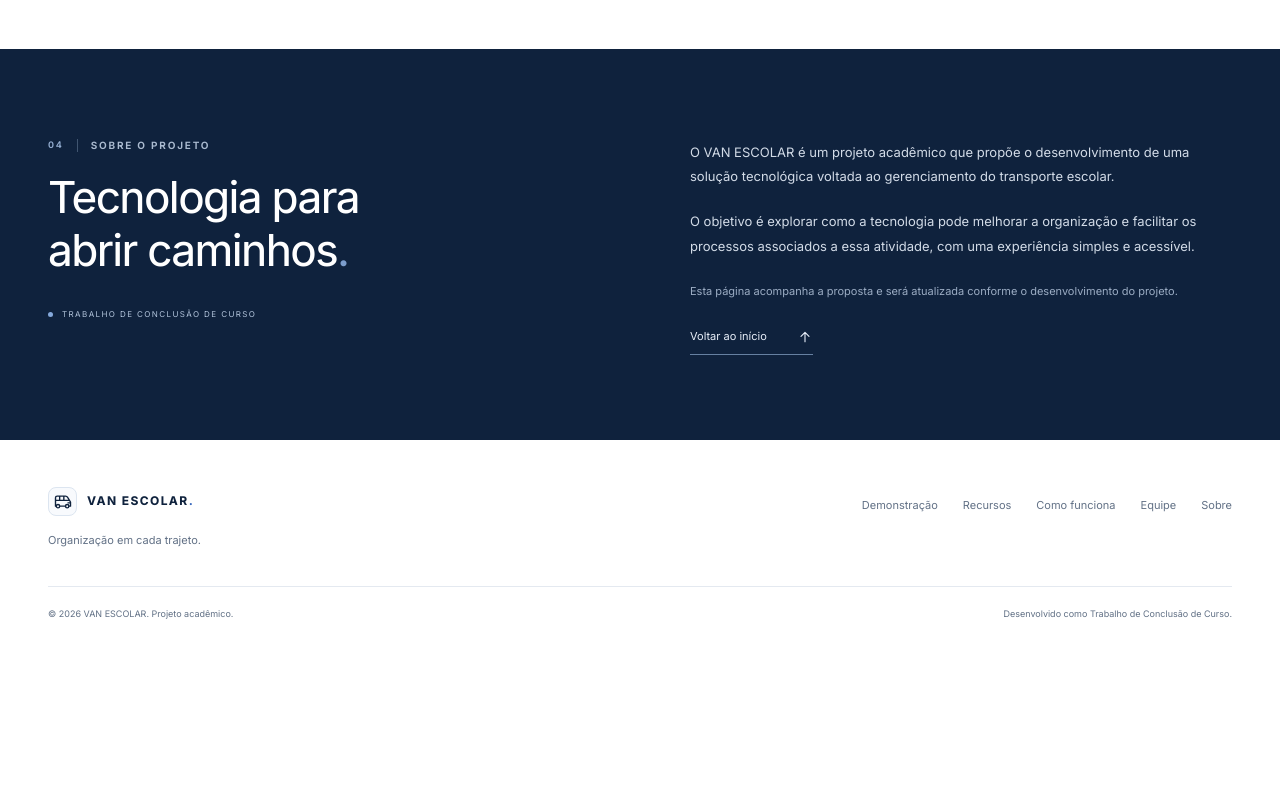
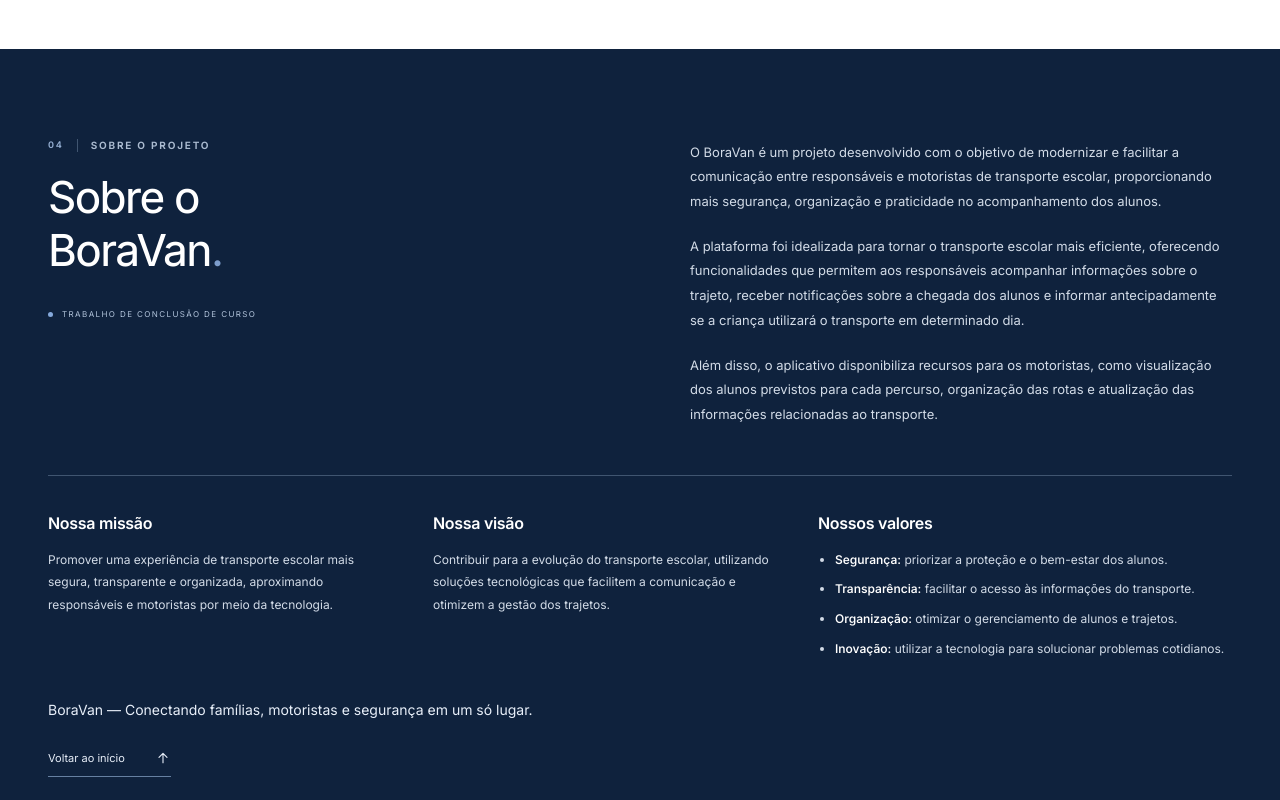
Before and after one commit to LuizHenrique008/site-institucional, a plain HTML site: page index.html in a window 1280 px wide. Shown: the part 2740-3540 px from the top of the page. Before the commit the page ends 3383 px from the top, so only its background shows below. Drawn offline with Linux system fonts and the light colour scheme.

Commit message:
Atualiza seção Sobre com apresentação do BoraVan

```diff
--- a/css/style.css
+++ b/css/style.css
@@ -639,10 +639,44 @@ h3 {
   margin: 0 0 20px;
   color: #d2dbe7;
 }
-.about-copy > p.about-footnote {
-  font-size: 11px;
-  color: #9cadc4;
-  padding-top: 3px;
+.about-copy > p:last-child {
+  margin-bottom: 0;
+}
+.about-principles {
+  display: grid;
+  grid-template-columns: 1fr 1fr 1.2fr;
+  gap: 40px;
+  margin-top: 48px;
+  padding-top: 35px;
+  border-top: 1px solid #405570;
+}
+.about-principle h3 {
+  margin: 0 0 14px;
+  font-size: 16px;
+  color: #fff;
+}
+.about-principle p,
+.about-values {
+  margin: 0;
+  font-size: 12px;
+  line-height: 1.9;
+  color: #d2dbe7;
+}
+.about-values {
+  padding-left: 17px;
+}
+.about-values li + li {
+  margin-top: 7px;
+}
+.about-values strong {
+  color: #fff;
+  font-weight: 550;
+}
+.about-tagline {
+  margin: 36px 0 22px;
+  font-size: 14px;
+  line-height: 1.8;
+  color: #e8eff9;
 }
 .about-link {
   display: inline-flex;
@@ -1107,8 +1141,15 @@ h3 {
   .about-copy > p {
     font-size: 12px;
   }
-  .about-copy > p.about-footnote {
-    font-size: 10px;
+  .about-principles {
+    grid-template-columns: 1fr;
+    gap: 28px;
+    margin-top: 35px;
+    padding-top: 28px;
+  }
+  .about-tagline {
+    font-size: 13px;
+    margin-top: 28px;
   }
   .site-footer {
     padding-top: 35px;
--- a/index.html
+++ b/index.html
@@ -355,37 +355,87 @@
       </section>
 
       <section class="about-section" id="sobre" aria-labelledby="about-title">
-        <div class="container about-grid">
+        <div class="container">
+          <div class="about-grid">
             <div class="about-title reveal">
               <p class="eyebrow"><span>04</span> SOBRE O PROJETO</p>
-            <h2 id="about-title">
-              Tecnologia para<br />abrir caminhos<span>.</span>
-            </h2>
+              <h2 id="about-title">Sobre o<br />BoraVan<span>.</span></h2>
               <div class="academic-label">
                 <span class="status-dot"></span> TRABALHO DE CONCLUSÃO DE CURSO
               </div>
             </div>
             <div class="about-copy reveal">
               <p>
-              O VAN ESCOLAR é um projeto acadêmico que propõe o desenvolvimento
-              de uma solução tecnológica voltada ao gerenciamento do transporte
-              escolar.
+                O BoraVan é um projeto desenvolvido com o objetivo de modernizar
+                e facilitar a comunicação entre responsáveis e motoristas de
+                transporte escolar, proporcionando mais segurança, organização e
+                praticidade no acompanhamento dos alunos.
               </p>
               <p>
-              O objetivo é explorar como a tecnologia pode melhorar a
-              organização e facilitar os processos associados a essa atividade,
-              com uma experiência simples e acessível.
+                A plataforma foi idealizada para tornar o transporte escolar
+                mais eficiente, oferecendo funcionalidades que permitem aos
+                responsáveis acompanhar informações sobre o trajeto, receber
+                notificações sobre a chegada dos alunos e informar
+                antecipadamente se a criança utilizará o transporte em
+                determinado dia.
               </p>
-            <p class="about-footnote">
-              Esta página acompanha a proposta e será atualizada conforme o
-              desenvolvimento do projeto.
+              <p>
+                Além disso, o aplicativo disponibiliza recursos para os
+                motoristas, como visualização dos alunos previstos para cada
+                percurso, organização das rotas e atualização das informações
+                relacionadas ao transporte.
+              </p>
+            </div>
+          </div>
+          <div class="about-principles">
+            <article class="about-principle reveal">
+              <h3>Nossa missão</h3>
+              <p>
+                Promover uma experiência de transporte escolar mais segura,
+                transparente e organizada, aproximando responsáveis e motoristas
+                por meio da tecnologia.
+              </p>
+            </article>
+            <article class="about-principle reveal">
+              <h3>Nossa visão</h3>
+              <p>
+                Contribuir para a evolução do transporte escolar, utilizando
+                soluções tecnológicas que facilitem a comunicação e otimizem a
+                gestão dos trajetos.
+              </p>
+            </article>
+            <article class="about-principle reveal">
+              <h3>Nossos valores</h3>
+              <ul class="about-values">
+                <li>
+                  <strong>Segurança:</strong> priorizar a proteção e o bem-estar
+                  dos alunos.
+                </li>
+                <li>
+                  <strong>Transparência:</strong> facilitar o acesso às
+                  informações do transporte.
+                </li>
+                <li>
+                  <strong>Organização:</strong> otimizar o gerenciamento de
+                  alunos e trajetos.
+                </li>
+                <li>
+                  <strong>Inovação:</strong> utilizar a tecnologia para
+                  solucionar problemas cotidianos.
+                </li>
+              </ul>
+            </article>
+          </div>
+          <p class="about-tagline">
+            BoraVan — Conectando famílias, motoristas e segurança em um só
+            lugar.
           </p>
           <a class="about-link" href="#inicio"
             >Voltar ao início
             <svg class="icon" aria-hidden="true" focusable="false">
-                <use href="#icon-arrow" /></svg
-            ></a>
-          </div>
+              <use href="#icon-arrow" />
+            </svg>
+          </a>
         </div>
       </section>
     </main>
```
Lines whose indentation alone changed are shown as unchanged.
